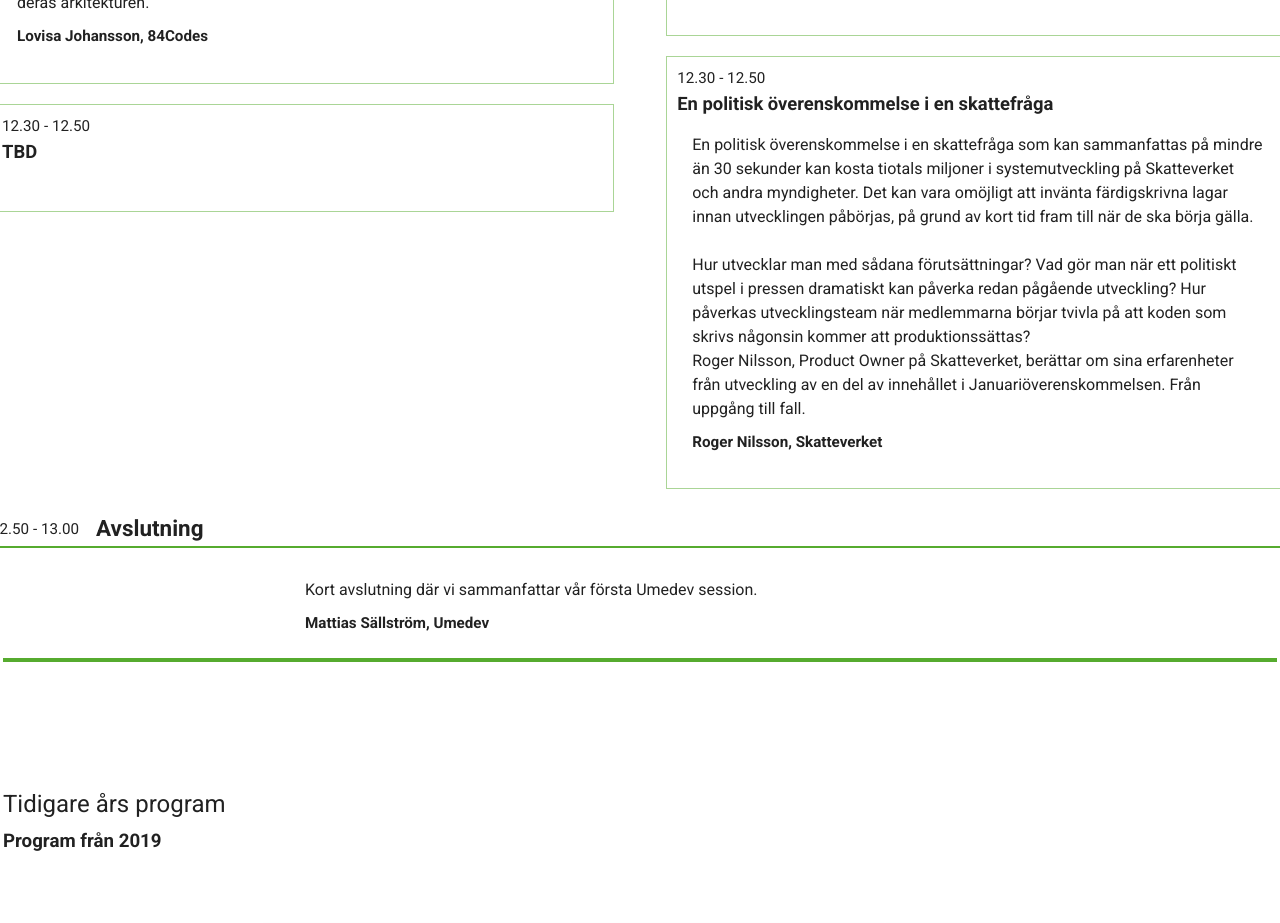
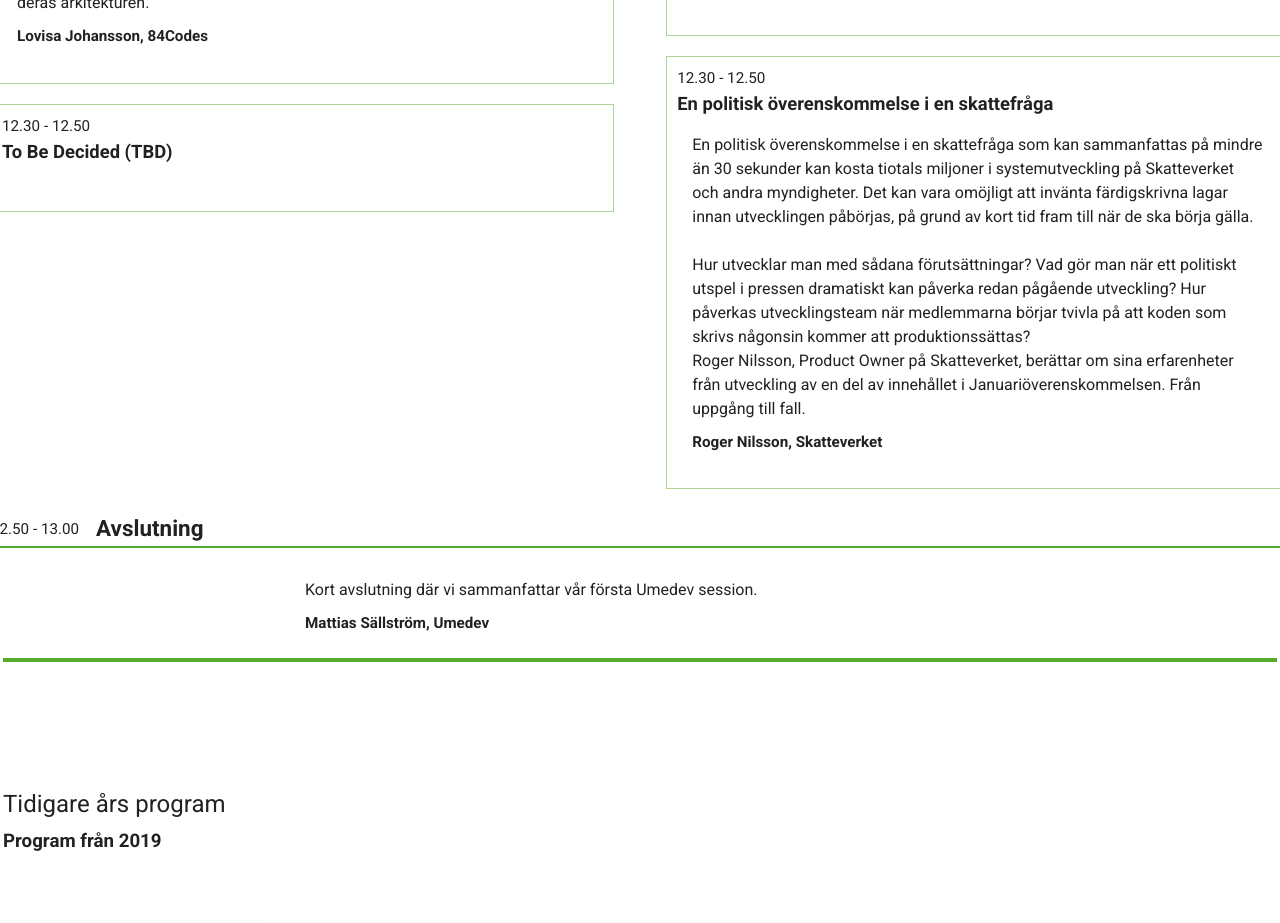
Before and after one commit to umedevkonferens/umedev, a Vue app: page /program in a window 1280 px wide. Shown: the part 1540-2463 px from the top of the page. Built offline with nearby package versions, Linux system fonts and the light colour scheme; what vuefire would draw is missing.

Commit message:
Mindre textändring

```diff
--- a/src/views/Program.vue
+++ b/src/views/Program.vue
@@ -75,7 +75,7 @@
               </div>
               <div class="row">
                 <span class="time">12.30 - 12.50</span>
-                <h4>TBD</h4>
+                <h4>To Be Decided (TBD)</h4>
                 <span class="content">
                   <p class="program-description"></p>
                   <span class="speaker"> </span>
```
Also changed, not shown: 1 other file (tests, documents, lock files or other folders).
